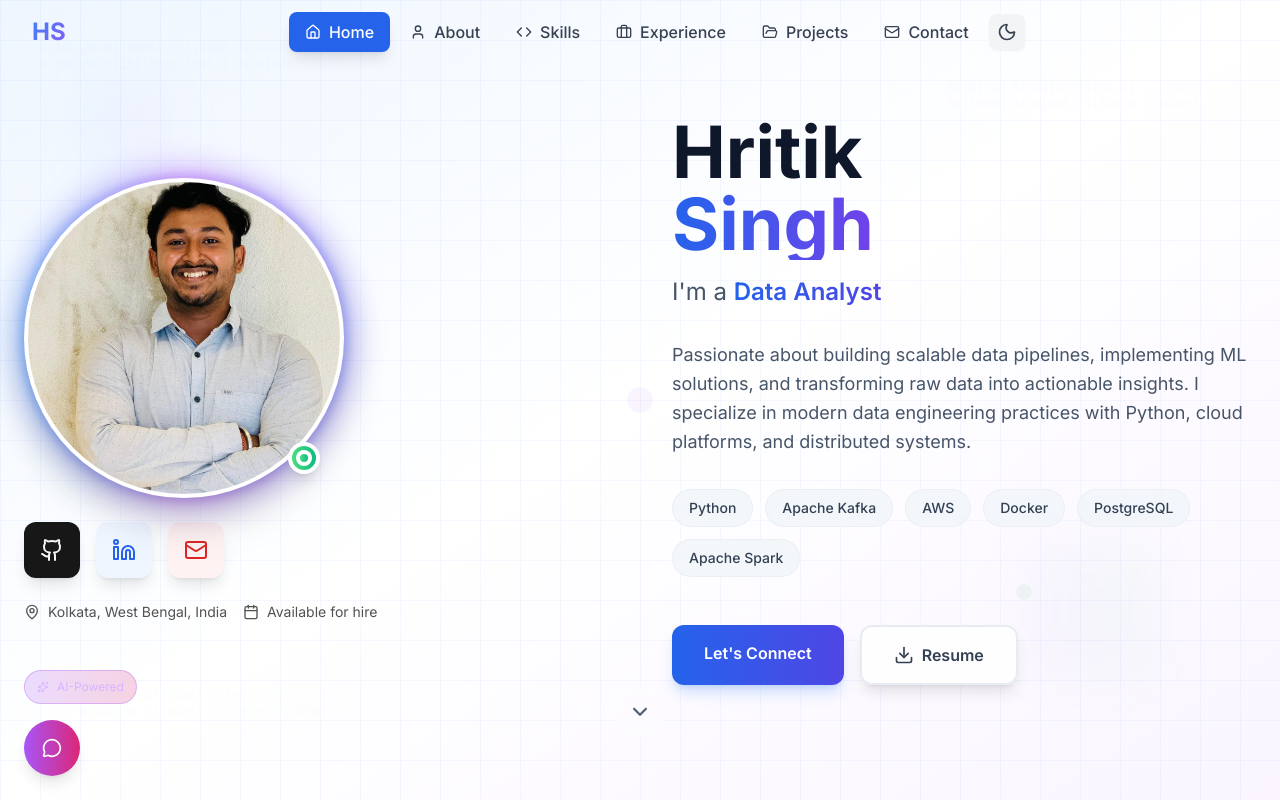
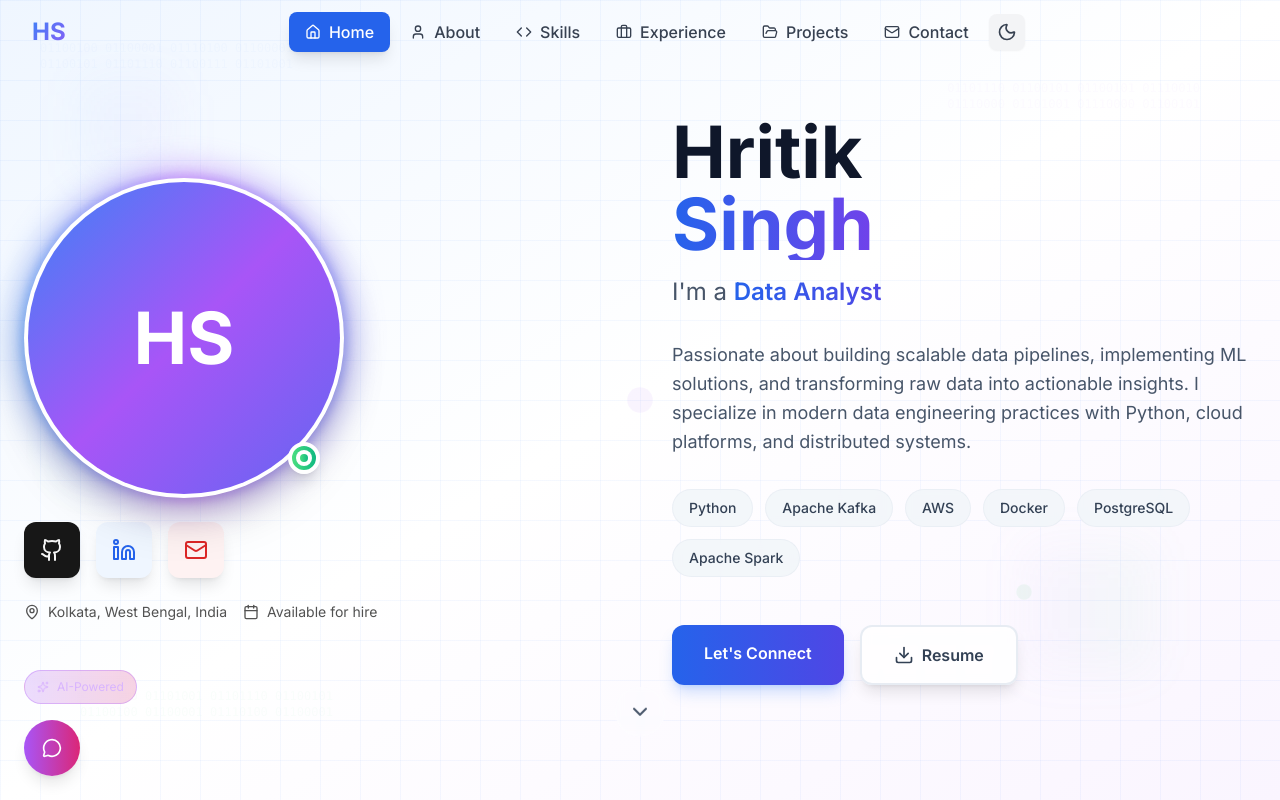
Before and after one commit to Hritiksingh1611/portfolio, a Next.js app: page / in a window 1280 px wide. Shown: the top 800 px of the page. Built offline with nearby package versions, Linux system fonts and the light colour scheme.

Commit message:
fixed profile picture

```diff
--- a/src/components/sections/Hero.tsx
+++ b/src/components/sections/Hero.tsx
@@ -10,7 +10,16 @@ export default function Hero() {
   const [imgError, setImgError] = useState(false);
   const [imgLoaded, setImgLoaded] = useState(false);
 
-  const profileImagePath = getAssetPath('/profile.jpg');
+  const profileImagePath = '/profile-test.jpg'; // Test with profile1.jpg copy
+  // const profileImagePath = '/profile.jpg'; // Direct path for testing
+  // const profileImagePath = getAssetPath('/profile.jpg');
+
+  // Debug logging
+  useEffect(() => {
+    console.log('Hero component mounted');
+    console.log('Profile image path:', profileImagePath);
+    console.log('Image states - error:', imgError, 'loaded:', imgLoaded);
+  }, [profileImagePath, imgError, imgLoaded]);
   const roles = [
     "Data Engineer",
     "ETL Developer",
@@ -123,21 +132,17 @@ export default function Hero() {
               <div className="relative w-64 h-64 md:w-80 md:h-80 rounded-full overflow-hidden bg-white dark:bg-slate-900 border-4 border-white/50 dark:border-slate-700/50 shadow-2xl backdrop-blur-sm select-none">
                 {!imgError ? (
                   <div className="relative w-full h-full">
-                    {!imgLoaded && (
-                      <div className="absolute inset-0 flex items-center justify-center bg-gradient-to-br from-blue-500 via-purple-500 to-indigo-500 text-white z-10">
-                        <div className="animate-spin rounded-full h-12 w-12 border-b-2 border-white"></div>
-                      </div>
-                    )}
-                    {/* Using regular img tag for better compatibility */}
+                    {/* Always show image, no loading state for debugging */}
                     <img
                       src={profileImagePath}
                       alt="Hritik Singh - Data Engineer"
                       className="w-full h-full object-cover select-none pointer-events-none"
                       onError={() => {
-                        console.error('Image failed to load');
+                        console.error('Image failed to load:', profileImagePath);
                         setImgError(true);
                       }}
                       onLoad={() => {
+                        console.log('Image loaded successfully:', profileImagePath);
                         setImgLoaded(true);
                       }}
                       draggable={false}
```
Also changed, not shown: public/profile-test.jpg (added).
